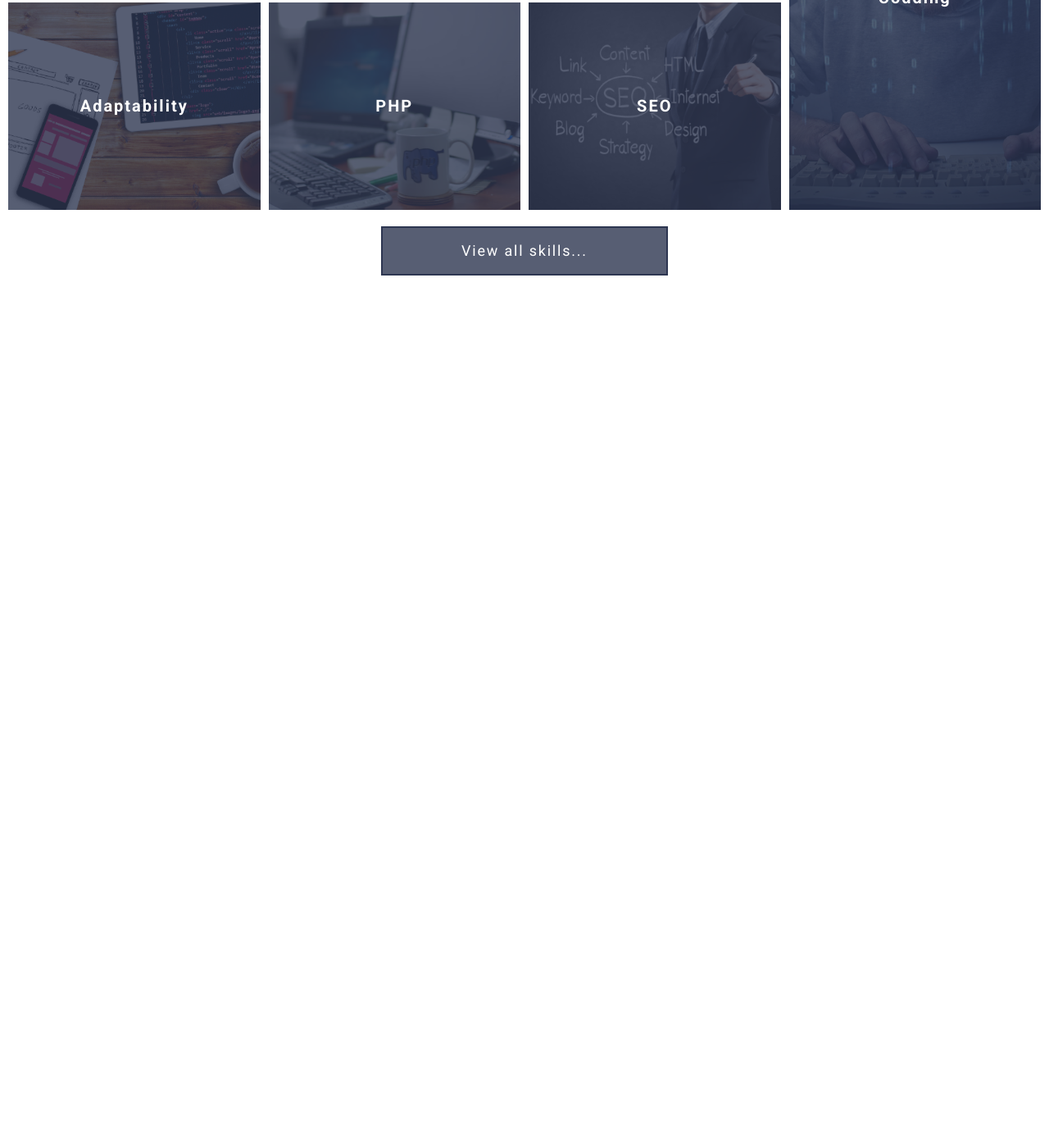
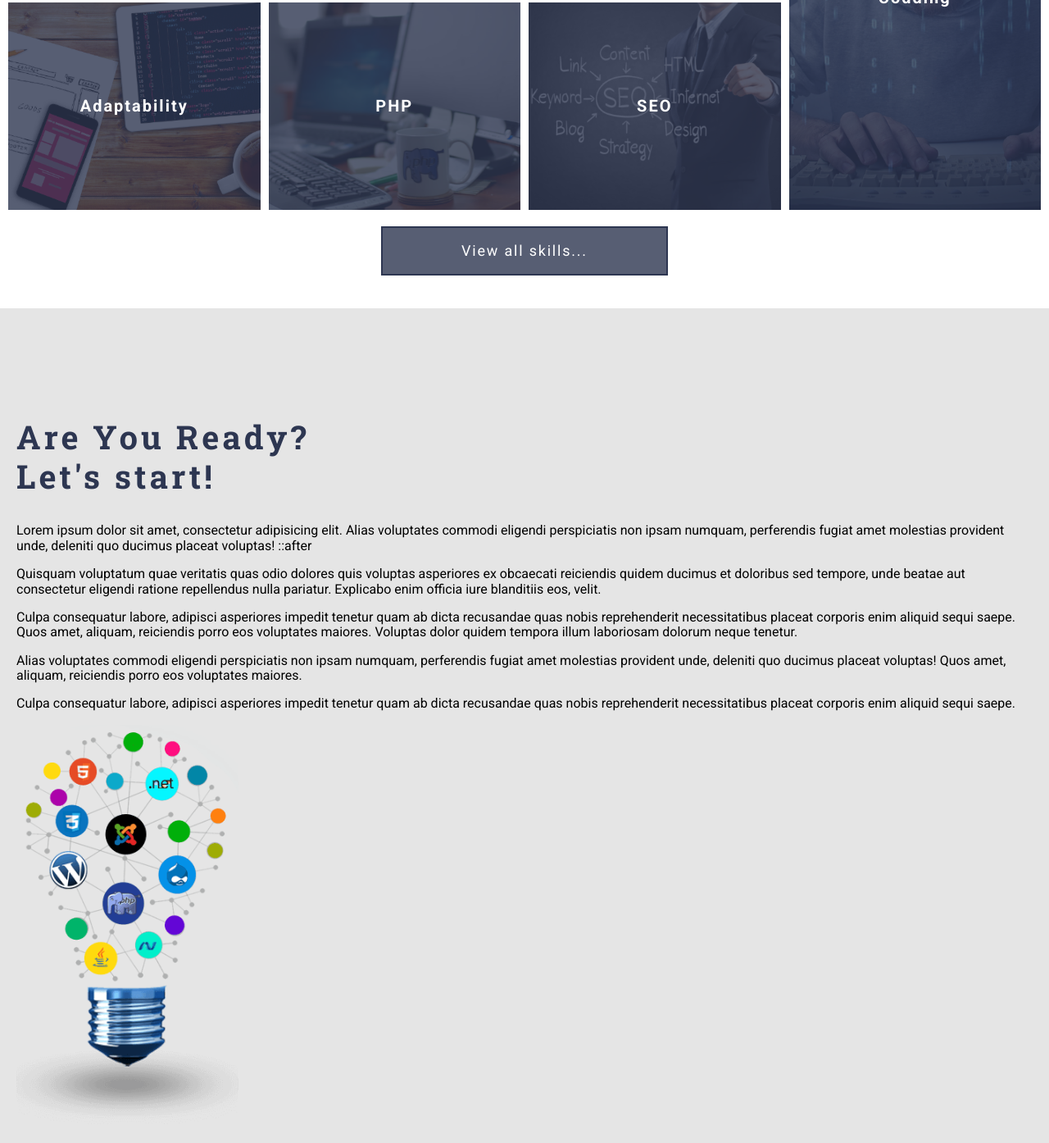
Before and after one commit to leonovS/grid-template-init-project, a website: page index.html in a window 1280 px wide. Shown: the part 1334-2728 px from the top of the page at 82% size. Before the commit the page ends 1710 px from the top, so only its background shows below. Drawn offline with Linux system fonts and the light colour scheme.

Commit message:
21,11 начал работу

```diff
--- a/assets/scss/components/header/_header-navbar.scss
+++ b/assets/scss/components/header/_header-navbar.scss
@@ -98,7 +98,10 @@
 
   &__item {
     list-style: none;
-    margin: $gap $gap-sm;
+    margin: 0;
+    @include md {
+      margin: $gap $gap-sm;
+    }
   }
 
   &__link {
--- a/assets/scss/components/sections/_section-about.scss
+++ b/assets/scss/components/sections/_section-about.scss
@@ -1,2 +1,42 @@
 @use "../../presets" as *;
 @use "../../mixins" as *;
+
+.about {
+  padding: 100px 0;
+  background-color: #e5e5e5;
+
+  &__container {
+    @extend %container;
+  }
+  &_content {
+    width: 929px;
+  }
+  &p:first-of-type {
+    position: relative;
+
+    margin-top: -5px;
+  }
+  &p:first-of-type::after {
+    position: absolute;
+    top: 0;
+
+    width: 2px;
+    height: 200px;
+
+    content: "";
+
+    background-color: rgba(99, 117, 136, 0.1);
+  }
+  &p:last-of-type {
+    margin: 0;
+  }
+}
+
+h2 {
+  font-size: 40px;
+  letter-spacing: 4px;
+  line-height: 48px;
+  color: #2d3651;
+  font-weight: 700;
+  font-family: "Roboto Slab";
+}
--- a/index.html
+++ b/index.html
@@ -118,6 +118,42 @@
 
   </section>
 
+  <section class="about">
+    <div class="about__container">
+      <div class="about__content">
+        <h2>Are You Ready?<br>Let's start!</h2>
+        <p>
+          Lorem ipsum dolor sit amet, consectetur adipisicing elit. Alias voluptates commodi eligendi perspiciatis non
+          ipsam numquam, perferendis fugiat amet molestias provident unde, deleniti quo ducimus placeat voluptas!
+          ::after
+        </p>
+        <p>
+          Quisquam voluptatum quae veritatis quas odio dolores quis voluptas asperiores ex obcaecati reiciendis quidem
+          ducimus et doloribus sed tempore, unde beatae aut consectetur eligendi ratione repellendus nulla pariatur.
+          Explicabo enim officia iure blanditiis eos, velit.
+        </p>
+        <p>
+          Culpa consequatur labore, adipisci asperiores impedit tenetur quam ab dicta recusandae quas nobis
+          reprehenderit
+          necessitatibus placeat corporis enim aliquid sequi saepe. Quos amet, aliquam, reiciendis porro eos voluptates
+          maiores. Voluptas dolor quidem tempora illum laboriosam dolorum neque tenetur.
+        </p>
+        <p>
+          Alias voluptates commodi eligendi perspiciatis non ipsam numquam, perferendis fugiat amet molestias provident
+          unde, deleniti quo ducimus placeat voluptas! Quos amet, aliquam, reiciendis porro eos voluptates maiores.
+        </p>
+        <p>
+          Culpa consequatur labore, adipisci asperiores impedit tenetur quam ab dicta recusandae quas nobis
+          reprehenderit
+          necessitatibus placeat corporis enim aliquid sequi saepe.
+        </p>
+      </div>
+      <div class="about__image">
+        <img src="assets/img/img-lamp-webdev.png" alt="motivation">
+      </div>
+    </div>
+  </section>
+
   <!-- Подключаем библиотеку jquery, необходимую для работы нашего основного скрипта -->
   <script src="libs/jquery/dist/jquery.min.js"></script>
   <!-- Подключаем наш основной скрипт, с которым будем работать -->
```
Also changed, not shown: assets/css/style.css.
